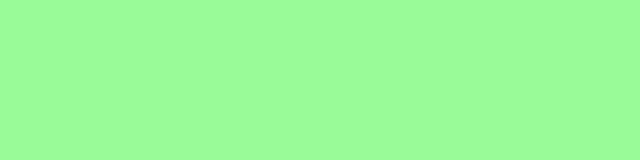
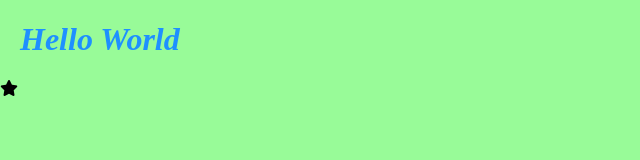
Before and after one commit to LuigiLuigi1/CSS-Course, a plain HTML site: page index.html in a window 1280 px wide. Shown: the whole page, without its empty margins (0-640 px from the left). Drawn offline with Linux system fonts and the light colour scheme.

Commit message:
Hello world

```diff
--- a/index.html
+++ b/index.html
@@ -12,6 +12,8 @@
     <link rel="stylesheet" href="https://cdnjs.cloudflare.com/ajax/libs/font-awesome/6.4.0/css/all.min.css">
 </head>
 <body>
+    <h1> <i class="test">Hello World</i></h1>
+    <i class="fa fa-star"></i>
     <!-- script -->
     <script> scr="script.js"</script>
 </body>
```
